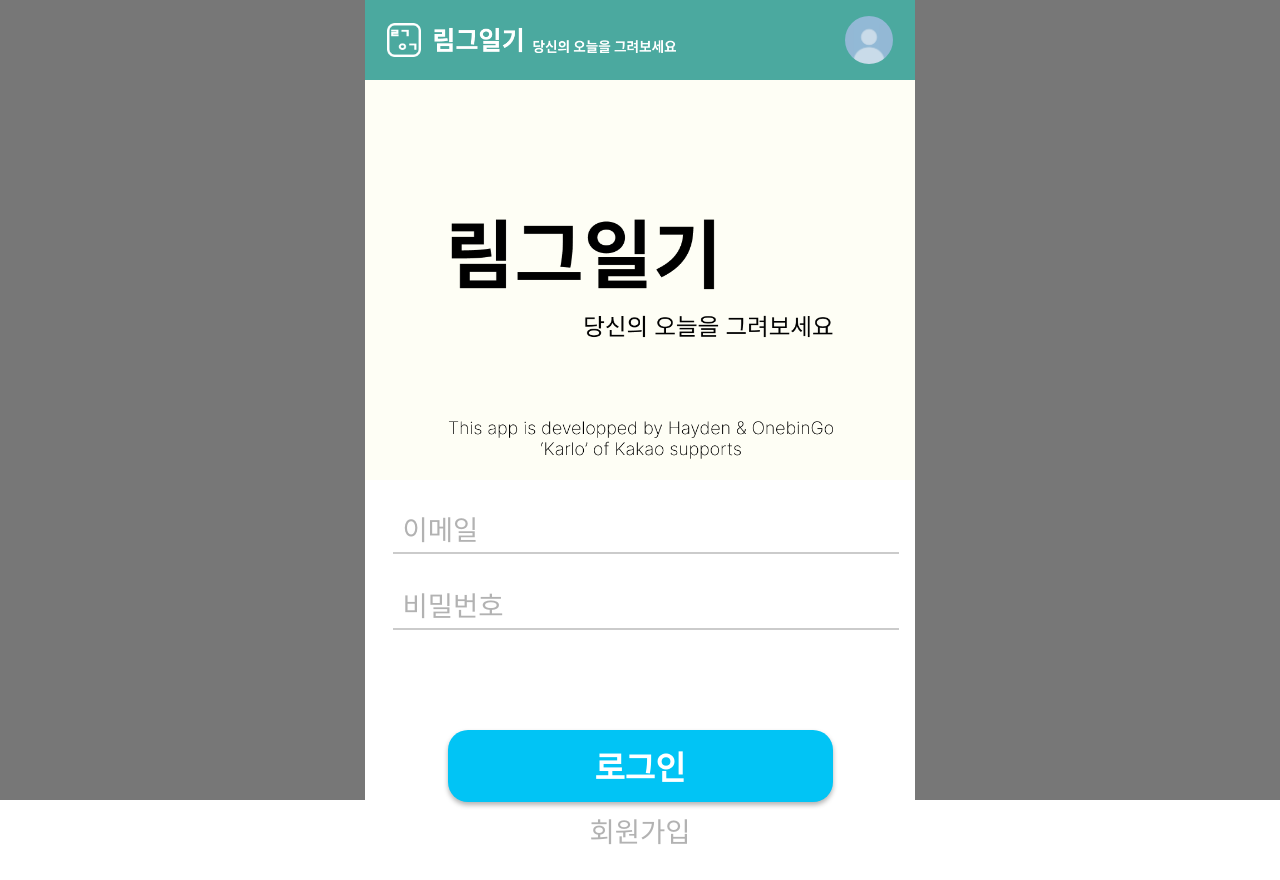
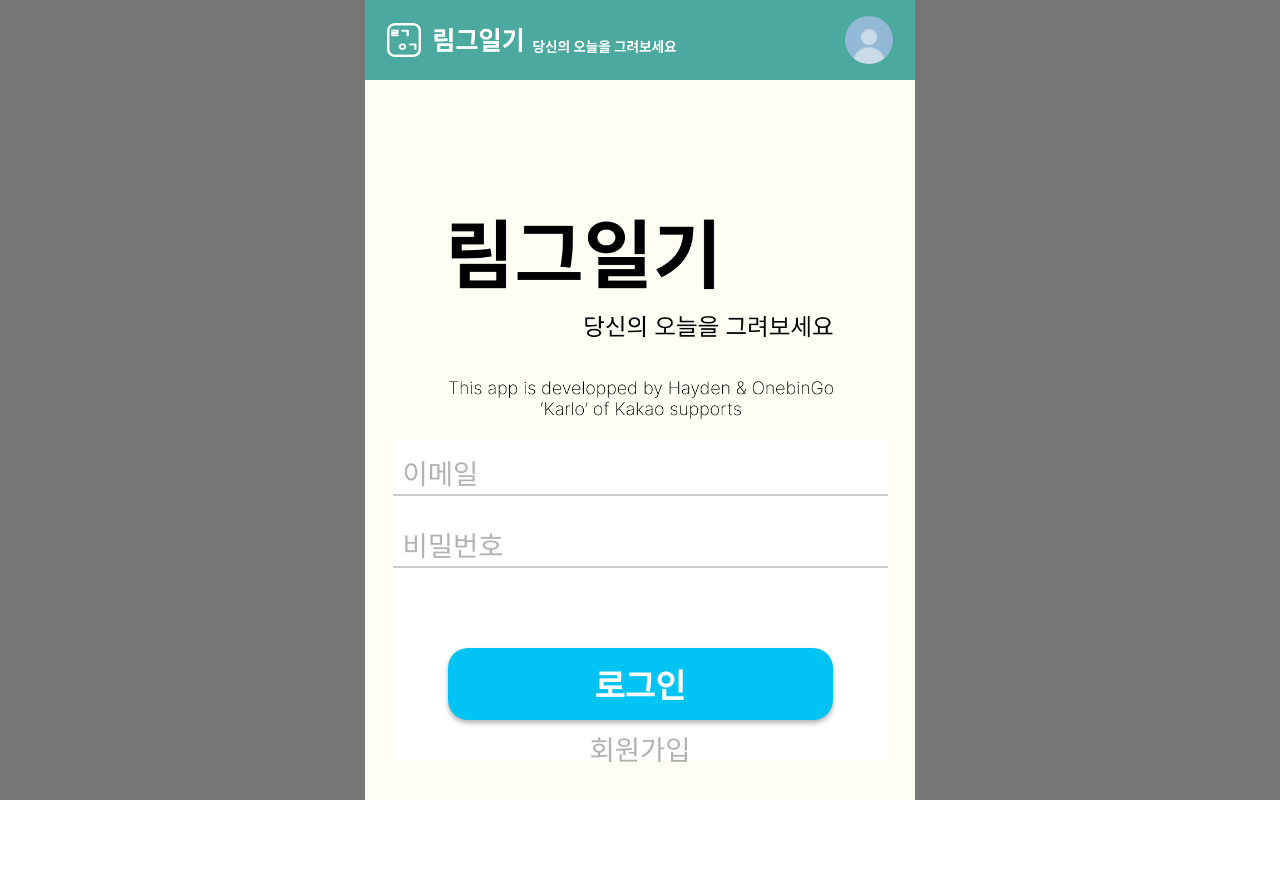
Before and after one commit to haZuny/limg-diary, a React (Create React App) app in the folder front/limg-diary-react/: page /login in a window 1280 px wide. After the commit the page ends 800 px from the top, so only its background shows below. Built offline with nearby package versions, Linux system fonts and the light colour scheme.

Commit message:
[feat] body_container 전역 css style 각 페이지에 적용

```diff
--- a/front/limg-diary-react/src/pages/Global.scss
+++ b/front/limg-diary-react/src/pages/Global.scss
@@ -26,6 +26,10 @@ $size_width_component: calc((var(--vw)*90));
     flex-wrap: nowrap;
 }
 
+#root_container{
+    width: calc(var(--vw)*100);
+}
+
 .page_root_container{
     // size
     width: calc(var(--vw)*100);
@@ -33,16 +37,15 @@ $size_width_component: calc((var(--vw)*90));
     // align
     display: flex;
     flex-direction: column;
+    align-items: center;
     flex-wrap: nowrap;
     box-sizing: border-box;
     // position
     position: relative;
     // overflow
     overflow: hidden;
-}
-
-#root_container{
-    width: calc(var(--vw)*100);
+    // color
+    background-color: $color_beige;
 }
 
 #body_container{
--- a/front/limg-diary-react/src/pages/global_component/header/Header.js
+++ b/front/limg-diary-react/src/pages/global_component/header/Header.js
@@ -11,7 +11,7 @@ import profile from '../../resource/img/profile.jpeg'
 
 
 
-function Header({nonAuth, parendBodyRef}){
+function Header({nonAuth, parentBodyRef}){
 
     // 헤더 Visible
     const [visible, setVisible] = useState(true)
@@ -23,19 +23,19 @@ function Header({nonAuth, parendBodyRef}){
 
     function scrollHandle(){
         // 스크롤 업
-        if (lastScrollY > parendBodyRef.current.scrollTop){
+        if (lastScrollY > parentBodyRef.current.scrollTop){
             setVisible(true)
         }
         // 스크롤 다운
         else{
             setVisible(false)
         }
-        lastScrollY = parendBodyRef.current.scrollTop
+        lastScrollY = parentBodyRef.current.scrollTop
     }
 
     useEffect(()=>{
-        if(parendBodyRef != null){
-            parendBodyRef.current.addEventListener('scroll', scrollHandle)
+        if(parentBodyRef != null){
+            parentBodyRef.current.addEventListener('scroll', scrollHandle)
         }
     }, [])
 
--- a/front/limg-diary-react/src/pages/login_page/LoginPage.js
+++ b/front/limg-diary-react/src/pages/login_page/LoginPage.js
@@ -1,6 +1,6 @@
 import css from './LoginPage.module.scss'
 
-import {useState} from 'react'
+import { useState } from 'react'
 
 import TitleImage from './img/title_img.png'
 import HelpTextImage from './img/help_text.png'
@@ -10,42 +10,45 @@ import Modal from '../global_component/modal/Modal'
 import { SingleButton, TextButton } from './../global_component/button/Button'
 import SignupModalBody from './SignupModalBody'
 
-function LoginPage(){
+function LoginPage() {
     // 모달 제어
     const [signupModalState, setSignupModalState] = useState(false)
 
     return (
-            <div id={css.root_container} className={css.container}>
-                <Header nonAuth={true}/>
+        <div id={css.root_container} className={css.page_root_container}>
+            <Header nonAuth={true} />
+            <div id={css.body_container} className={css.container}>
                 {/* 상단 컨테이너 */}
                 <div id={css.upper_container} className={css.container}>
                     {/* 공백 */}
-                    <div id={css.blank}/>
+                    <div id={css.blank} />
                     {/* 림그일기 */}
                     <div id={css.title_img_box}>
-                        <img src={TitleImage}/>
+                        <img src={TitleImage} />
                     </div>
                     {/* 하단 정보 */}
                     <div id={css.help_title_box}>
-                        <img src={HelpTextImage}/>
+                        <img src={HelpTextImage} />
                     </div>
                 </div>
 
                 {/* 하단 컨테이너 */}
                 <div id={css.lower_container} className={css.container}>
                     <div id={css.input_box} className={css.container}>
-                        <input id={css.input} className={css.input} placeholder='이메일'/>
-                        <input id={css.input} className={css.input} type='password' placeholder='비밀번호'/>
+                        <input id={css.input} className={css.input} placeholder='이메일' />
+                        <input id={css.input} className={css.input} type='password' placeholder='비밀번호' />
                     </div>
 
                     <div id={css.btn_box} className={css.container}>
-                        <SingleButton text='로그인' func={()=>console.log('클릭됨')}/>
-                        <TextButton text='회원가입' func={()=>setSignupModalState(true)}/>
+                        <SingleButton text='로그인' func={() => console.log('클릭됨')} />
+                        <TextButton text='회원가입' func={() => setSignupModalState(true)} />
                     </div>
                 </div>
-            {/* 회원가입 모달 */}
-            {signupModalState &&
-            <Modal title={'회원가입'} body={<SignupModalBody modal_off_handle={()=>setSignupModalState(false)}/>} modalOffHandle={()=>setSignupModalState(false)}/>}
+                {/* 회원가입 모달 */}
+                {signupModalState &&
+                    <Modal title={'회원가입'} body={<SignupModalBody modal_off_handle={() => setSignupModalState(false)} />} modalOffHandle={() => setSignupModalState(false)} />}
+            </div>
+
         </div>
     )
 }
--- a/front/limg-diary-react/src/pages/login_page/LoginPage.module.scss
+++ b/front/limg-diary-react/src/pages/login_page/LoginPage.module.scss
@@ -4,17 +4,11 @@
 /// Id
 ///
 
-// 최상단 컨테이너
-#root_container{
-    width: calc(var(--vw)*100);
-    height: calc(var(--vh)*100);
-    flex-direction: column;
-}
 
 // 위쪽 컨테이너 박스
 #upper_container{
     // size
-    height: calc(var(--vh)*50);;
+    height: calc(var(--vh)*40);;
     flex-grow: 1;
 
     // color
@@ -46,7 +40,7 @@
 
 #lower_container{
     // size
-    height: calc(var(--vh)*50);
+    height: calc(var(--vh)*40);
     flex-grow: 1;
     // color
     background-color: $color_white;
@@ -80,6 +74,7 @@
     font-size: calc(var(--vw)*5);
     // padding
     padding-left: 2%;
+    box-sizing: border-box;
 }
 input::placeholder{
     color: $color_black_t30;
--- a/front/limg-diary-react/src/pages/main_page/MainPage.js
+++ b/front/limg-diary-react/src/pages/main_page/MainPage.js
@@ -46,7 +46,7 @@ function MainPage() {
 
     return (
         <div id={css.root_container} className={css.page_root_container}>
-            <Header parendBodyRef={bodyRef} />
+            <Header parentBodyRef={bodyRef} />
             <Footer parentBodyRef={bodyRef} />
 
             <div id={css.body_container} className={css.container} ref={bodyRef}>
--- a/front/limg-diary-react/src/pages/tag_search_page/TagSearchPage.js
+++ b/front/limg-diary-react/src/pages/tag_search_page/TagSearchPage.js
@@ -1,9 +1,10 @@
 import css from './TagSearchPage.module.scss'
 
-import { useState } from 'react'
+import { useState, useRef } from 'react'
 import { useLocation } from 'react-router-dom'
 
 import Header from '../global_component/header/Header'
+import Footer from '../global_component/fotter/Fotter'
 import WhiteBox from '../global_component/white_box/WhiteBox'
 import { SellectedBlueTag, UnsellectedBlueTag, GrayTag } from '../global_component/tag/Tag'
 
@@ -11,6 +12,8 @@ import DiaryImg from '../resource/img/default_diary_img.png'
 
 
 function TagSearchPage() {
+    // Ref
+    const bodyRef = useRef()
 
 
     // 태그 배열_원본
@@ -69,9 +72,10 @@ function TagSearchPage() {
 
     return (
         <div id={css.root_container} className={css.page_root_container}>
-            <Header />
+            <Header parendBodyRef={bodyRef}/>
+            <Footer parentBodyRef={bodyRef}/>
 
-            <div id={css.body_container} className={css.container}>
+            <div id={css.body_container} className={css.container} ref={bodyRef}>
 
                 {/* 태그 */}
                 <div id={css.tag_container} className={css.bottom_margin}>
--- a/front/limg-diary-react/src/pages/tag_search_page/TagSearchPage.module.scss
+++ b/front/limg-diary-react/src/pages/tag_search_page/TagSearchPage.module.scss
@@ -1,26 +1,11 @@
 @import '../Global.scss';
 
-#root_container{
-    // size
-    width: calc(var(--vw)*100);
-    // color
-    background-color: $color_beige;
-}
-
-#body_container{
-    // size
-    flex-grow: 1;
-    // align
-    flex-direction: column;
-    align-items: center;
-    justify-content: space-around;
-}
 
 ///
 /// tag
 ///
 #tag_container{
-
+    margin-bottom: calc(var(--vh)*5);
 }
 
 
@@ -29,7 +14,7 @@
     justify-content: center;
     flex-wrap: wrap;
     // size
-    height:calc(var(--vh)*18);
+    height:calc(var(--vh)*25);
     // overflow
     overflow: scroll;
 }
@@ -50,7 +35,7 @@
 
 #diaries_box{
     // size
-    height: calc(var(--vh)*35);
+    height: calc(var(--vh)*40);
     // align
     justify-content: space-between;
     flex-wrap: wrap;
--- a/front/limg-diary-react/src/pages/write_page/WritePage.js
+++ b/front/limg-diary-react/src/pages/write_page/WritePage.js
@@ -3,11 +3,15 @@ import css from './WritePage.module.scss'
 import { useRef, useState } from 'react'
 
 import Header from '../global_component/header/Header'
+import Footer from '../global_component/fotter/Fotter'
 import WhiteBox from '../global_component/white_box/WhiteBox'
 import { RemoveableGrayTag } from '../global_component/tag/Tag'
 import { SingleButton } from '../global_component/button/Button'
 
 function WritePage() {
+    // Ref
+    const bodyRef = useRef()
+
     //  일기 받아왔을 경우(수정 case) 기본값 설정하기
 
     // textarea state
@@ -38,9 +42,10 @@ function WritePage() {
 
     return (
         <div id={css.root_container} className={css.page_root_container}>
-            <Header />
+            <Header parentBodyRef={bodyRef}/>
+            <Footer parentBodyRef={bodyRef}/>
 
-            <div id={css.body_container} className={css.container}>
+            <div id={css.body_container} className={css.container} ref={bodyRef}>
                 {/* 일기 작성 */}
                 <div id={css.diary_write_container}>
                     <WhiteBox title={'일기 작성'} child={
```
